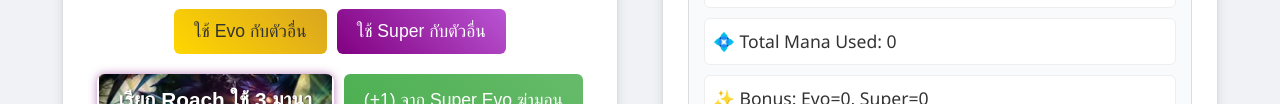
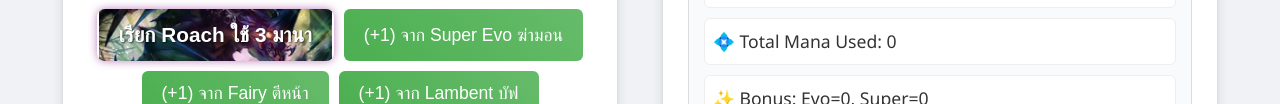
Before and after one commit to p00n4k/forest_combo_calculator, a plain HTML site: page index.html in a window 1280 px wide. Shown: the part 309-413 px from the top of the page. Drawn offline with Linux system fonts and the light colour scheme.

Commit message:
Update index.html

```diff
--- a/index.html
+++ b/index.html
@@ -180,18 +180,7 @@
           Super (+3)
         </button>
       </div>
-      <div class="buttons">
-        <button id="evoOtherBtn" class="button-evo" onclick="useEvoOnOther()">
-          ใช้ Evo กับตัวอื่น
-        </button>
-        <button
-          id="superOtherBtn"
-          class="button-super"
-          onclick="useSuperOnOther()"
-        >
-          ใช้ Super กับตัวอื่น
-        </button>
-      </div>
+
       <div class="buttons">
         <button class="button-roach" onclick="playRoach()">
           เรียก Roach ใช้ 3 มานา
```
